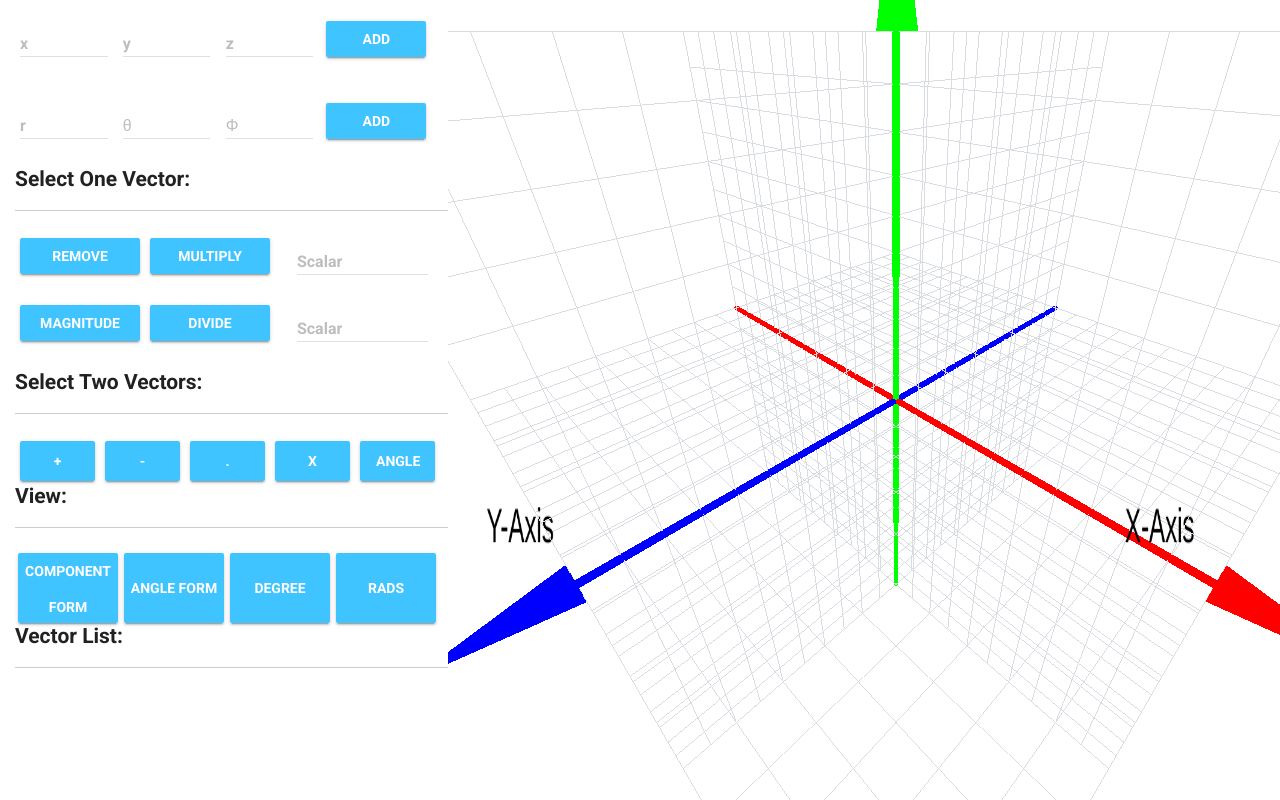
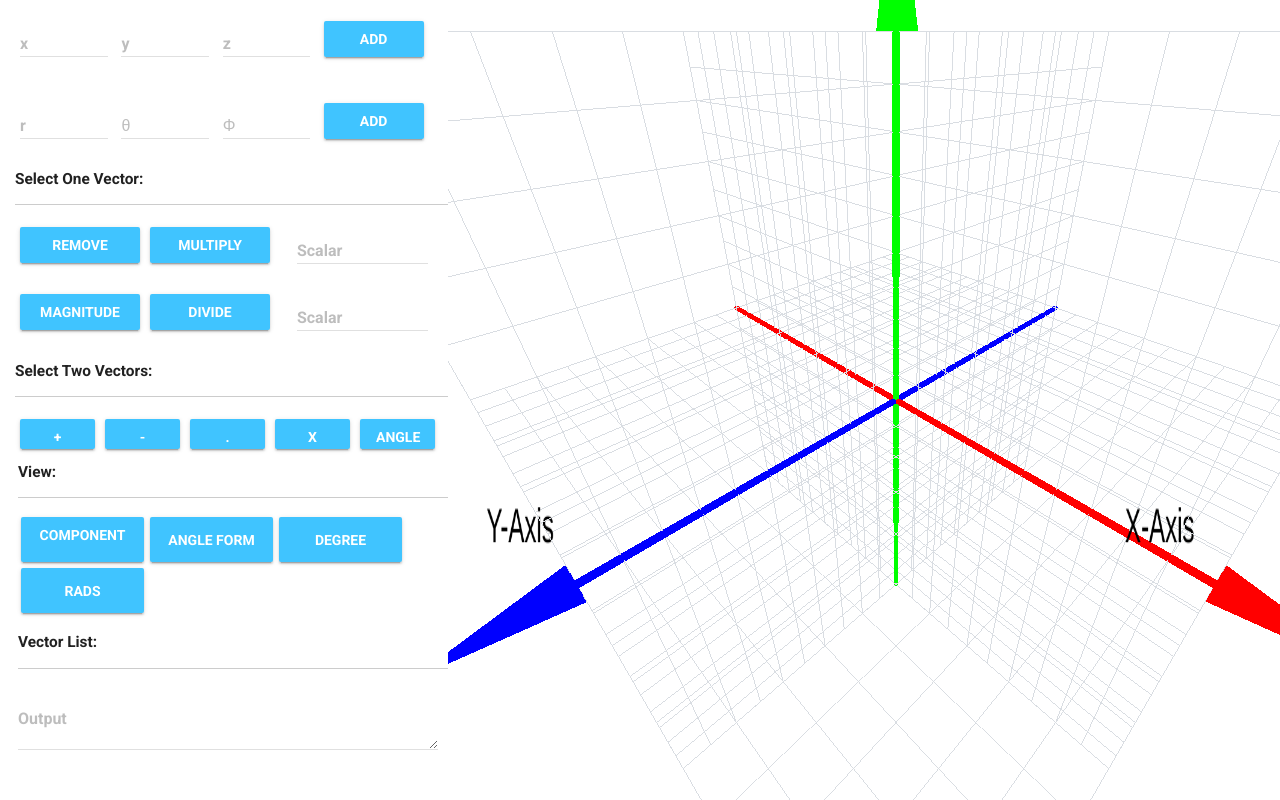
Before and after one commit to ColumbusDong/ColumbusDong.github.io, a website: page web/index.html in a window 1280 px wide. Shown: the top 800 px of the page. Drawn offline with Linux system fonts and the light colour scheme; animation ran at ten frames a second.

Commit message:
Removed Warnings

```diff
--- a/web/css/index.css
+++ b/web/css/index.css
@@ -1,6 +1,6 @@
 body {
     font-family: 'Roboto', sans-serif;
-    font-size: 1.5em;
+    font-size: 1.1em;
     margin: 0;
 }
 
@@ -24,6 +24,8 @@ body {
     background-color: #ffffff;
     margin-left: 10px;
     padding: 0;
+    max-width: 550px;
+
 }
 
 /* Text field properties for the fields for add */
@@ -48,14 +50,14 @@ body {
 
 .twoVPos{
     width: 75px;
-    height: 40px;
+    height: 30px;
     float: left;
     margin: 5px;
 }
 
 .viewPos{
-    width: 100px;
-    height: 70px;
+    width: 123px;
+    height: 45px;
     float: left;
     margin: 3px;
     padding: 0;
@@ -80,6 +82,10 @@ body {
 
 }
 
-.white{
-    color: #ffffff;
+.posText{
+    display: inline-block;
+    box-sizing: border-box;
+    position: relative;
+    width: 100%;
+    padding: 3px;
 }
--- a/web/index.html
+++ b/web/index.html
@@ -30,8 +30,8 @@
            <label class="mdl-textfield__label" for="zC">z</label>
            <!-- Button Add Component-->
            <div>
-               <button class="mdl-button mdl-js-button mdl-button--raised mdl-js-ripple-effect mdl-button--accent" id="addC">
-                   <div class="white">Add</div>
+               <button class="mdl-button mdl-js-button mdl-button--raised mdl-js-ripple-effect mdl-button--accent" id="addC" style="color: white">
+                  Add
                </button>
            </div>
        </div>
@@ -56,8 +56,8 @@
                <label class="mdl-textfield__label" for="pA">Φ</label>
                <!-- Button Add Component-->
                <div>
-                   <button class="mdl-button mdl-js-button mdl-button--raised mdl-js-ripple-effect mdl-button--accent white" id="addA">
-                       <div class="white"> Add</div>
+                   <button class="mdl-button mdl-js-button mdl-button--raised mdl-js-ripple-effect mdl-button--accent white" id="addA" style="color: white">
+                       Add
                    </button>
                </div>
            </div>
@@ -72,14 +72,14 @@
             <!-- 1st Row Buttons -->
             <!-- Button _Remove-->
 
-                    <button class="mdl-button mdl-js-button mdl-button--raised mdl-js-ripple-effect mdl-button--accent oneVPos" id="remove">
-                        <div class="white">Remove</div>
+                    <button class="mdl-button mdl-js-button mdl-button--raised mdl-js-ripple-effect mdl-button--accent oneVPos" id="remove" style="color: white">
+                       Remove
                     </button>
 
             <!-- Button_Multiply -->
 
-                    <button class="mdl-button mdl-js-button mdl-button--raised mdl-js-ripple-effect mdl-button--accent oneVPos" id="multiply">
-                        <div class="white"> Multiply </div>
+                    <button class="mdl-button mdl-js-button mdl-button--raised mdl-js-ripple-effect mdl-button--accent oneVPos" id="multiply" style="color:white">
+                      Multiply
                     </button>
 
             <!-- The textfield scalar -->
@@ -91,14 +91,14 @@
             <!-- 2nd Row Button  -->
             <!-- Button _Remove-->
 
-                <button class="mdl-button mdl-js-button mdl-button--raised mdl-js-ripple-effect mdl-button--accent oneVPos" id="magnitude">
-                    <div class="white">Magnitude</div>
+                <button class="mdl-button mdl-js-button mdl-button--raised mdl-js-ripple-effect mdl-button--accent oneVPos" id="magnitude" style="color: white">
+                    Magnitude
                 </button>
 
             <!-- Button_Multiply -->
 
-                <button class="mdl-button mdl-js-button mdl-button--raised mdl-js-ripple-effect mdl-button--accent oneVPos" id="divide">
-                    <div class="white"> Divide </div>
+                <button class="mdl-button mdl-js-button mdl-button--raised mdl-js-ripple-effect mdl-button--accent oneVPos" id="divide" style="color: white">
+                     Divide
                 </button>
 
             <!-- The textfield scalar -->
@@ -114,58 +114,58 @@
            <hr>
            <!-- + button -->
 
-               <button class="mdl-button mdl-js-button mdl-button--raised mdl-js-ripple-effect mdl-button--accent twoVPos" id="add">
-                   <div class="white">+</div>
+               <button class="mdl-button mdl-js-button mdl-button--raised mdl-js-ripple-effect mdl-button--accent twoVPos" id="add" style="color: white">
+                   +
                </button>
 
            <!-- subtract button -->
 
-               <button class="mdl-button mdl-js-button mdl-button--raised mdl-js-ripple-effect mdl-button--accent twoVPos" id="subtract">
-                   <div class="white">-</div>
+               <button class="mdl-button mdl-js-button mdl-button--raised mdl-js-ripple-effect mdl-button--accent twoVPos" id="subtract" style="color: white">
+                   -
                </button>
 
            <!-- dot button -->
 
-               <button class="mdl-button mdl-js-button mdl-button--raised mdl-js-ripple-effect mdl-button--accent twoVPos" id="dot">
-                   <div class="white">.</div>
+               <button class="mdl-button mdl-js-button mdl-button--raised mdl-js-ripple-effect mdl-button--accent twoVPos" id="dot" style="color: white">
+                   .
                </button>
            <!-- cross button -->
 
-           <button class="mdl-button mdl-js-button mdl-button--raised mdl-js-ripple-effect mdl-button--accent twoVPos" id="cross">
-               <div class="white">X</div>
+           <button class="mdl-button mdl-js-button mdl-button--raised mdl-js-ripple-effect mdl-button--accent twoVPos" id="cross" style="color: white">
+               X
            </button>
 
            <!-- Angle -->
 
-           <button class="mdl-button mdl-js-button mdl-button--raised mdl-js-ripple-effect mdl-button--accent twoVPos" id="angle">
-               <div class="white">Angle</div>
+           <button class="mdl-button mdl-js-button mdl-button--raised mdl-js-ripple-effect mdl-button--accent twoVPos" id="angle" style="color: white">
+              Angle
            </button>
 
        </div>
 
        <!-- View -->
-       <div class="margin">
+       <div class="margin posText">
            View:
            <hr>
 
            <!-- Component Form Button -->
-           <button class="mdl-button mdl-js-button mdl-button--raised mdl-js-ripple-effect mdl-button--accent viewPos" id="componentF">
-               <div class="white">Component Form</div>
+           <button class="mdl-button mdl-js-button mdl-button--raised mdl-js-ripple-effect mdl-button--accent viewPos" id="componentF" style="color: white">
+               Component Form
            </button>
 
            <!-- Angle Form Buton -->
-           <button class="mdl-button mdl-js-button mdl-button--raised mdl-js-ripple-effect mdl-button--accent viewPos" id="AngleF">
-               <div class="white">Angle Form</div>
+           <button class="mdl-button mdl-js-button mdl-button--raised mdl-js-ripple-effect mdl-button--accent viewPos" id="AngleF" style="color: white">
+               Angle Form
            </button>
 
            <!-- Degrees Button -->
-           <button class="mdl-button mdl-js-button mdl-button--raised mdl-js-ripple-effect mdl-button--accent viewPos" id="degree">
-               <div class="white">Degree</div>
+           <button class="mdl-button mdl-js-button mdl-button--raised mdl-js-ripple-effect mdl-button--accent viewPos" id="degree" style="color: white">
+               Degree
            </button>
 
            <!-- Radians Button -->
-           <button class="mdl-button mdl-js-button mdl-button--raised mdl-js-ripple-effect mdl-button--accent viewPos" id="rads">
-               <div class="white">Rads</div>
+           <button class="mdl-button mdl-js-button mdl-button--raised mdl-js-ripple-effect mdl-button--accent viewPos" id="rads" style="color: white">
+               Rads
            </button>
 
 
@@ -173,9 +173,13 @@
        </div>
 
        <!-- Vector List -->
-       <div class="margin">
+       <div class="margin posText">
            Vector List:
            <hr>
+           <div class="mdl-textfield mdl-js-textfield" style="width: 95%">
+               <textarea readonly class="mdl-textfield__input" type="text" rows= "2" id="output"></textarea>
+               <label class="mdl-textfield__label" for="output">Output</label>
+           </div>
        </div>
 
    </div>
```
